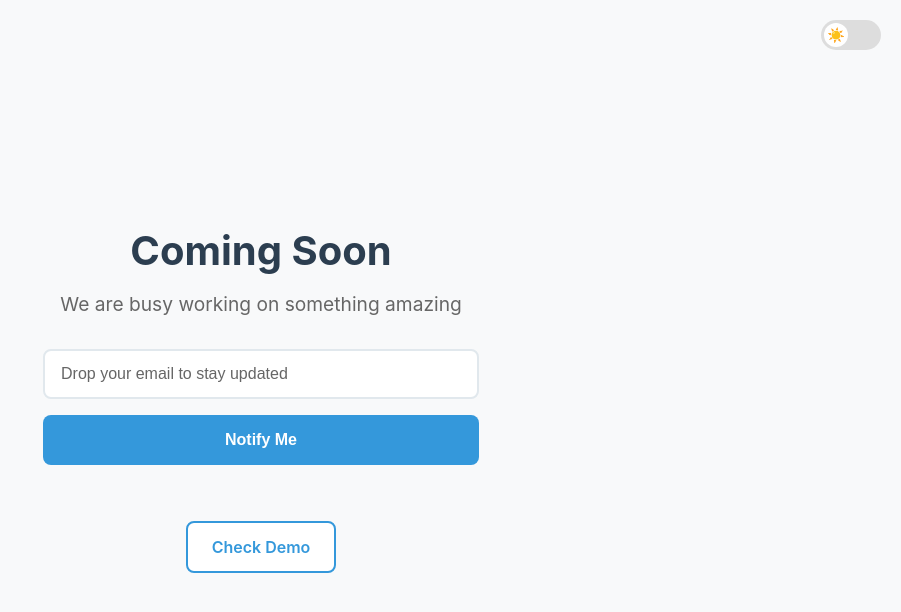
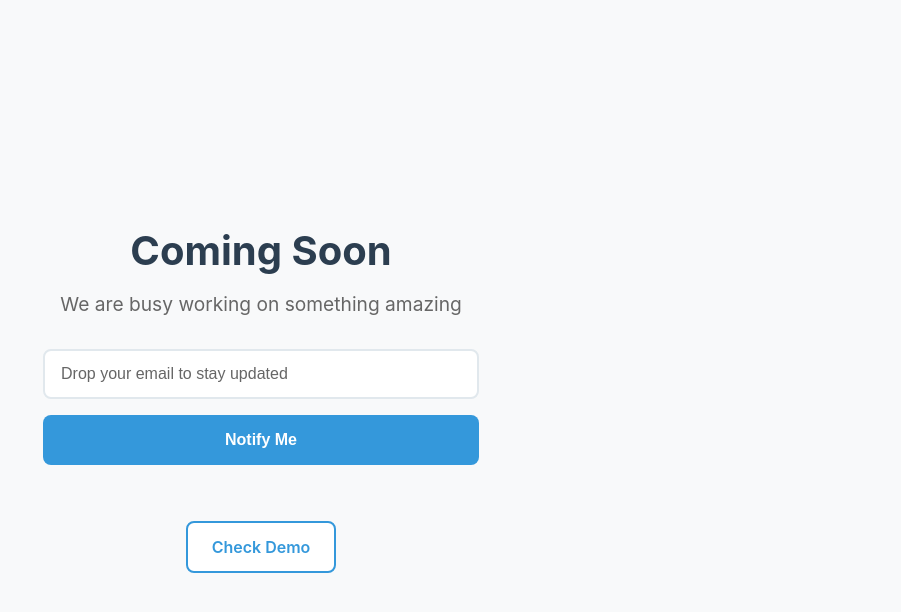
Before and after one commit to aquiadi/test-landingpage-climateos, a plain HTML site: page index.html in a window 1280 px wide. Shown: the whole page, without its empty margins (379-1280 px from the left). Drawn offline with Linux system fonts and the light colour scheme.

Commit message:
Update index.html

```diff
--- a/index.html
+++ b/index.html
@@ -7,15 +7,6 @@
     <link rel="stylesheet" href="styles.css">
 </head>
 <body>
-    <!-- Theme Toggle Button -->
-    <div class="theme-toggle">
-        <button class="toggle-switch" id="themeToggle" aria-label="Toggle dark mode">
-            <div class="toggle-dot">
-                <span class="toggle-icon">☀️</span>
-            </div>
-        </button>
-    </div>
-
     <div class="container">
         <h1>Coming Soon</h1>
         <p class="subtitle">We are busy working on something amazing</p>
```
